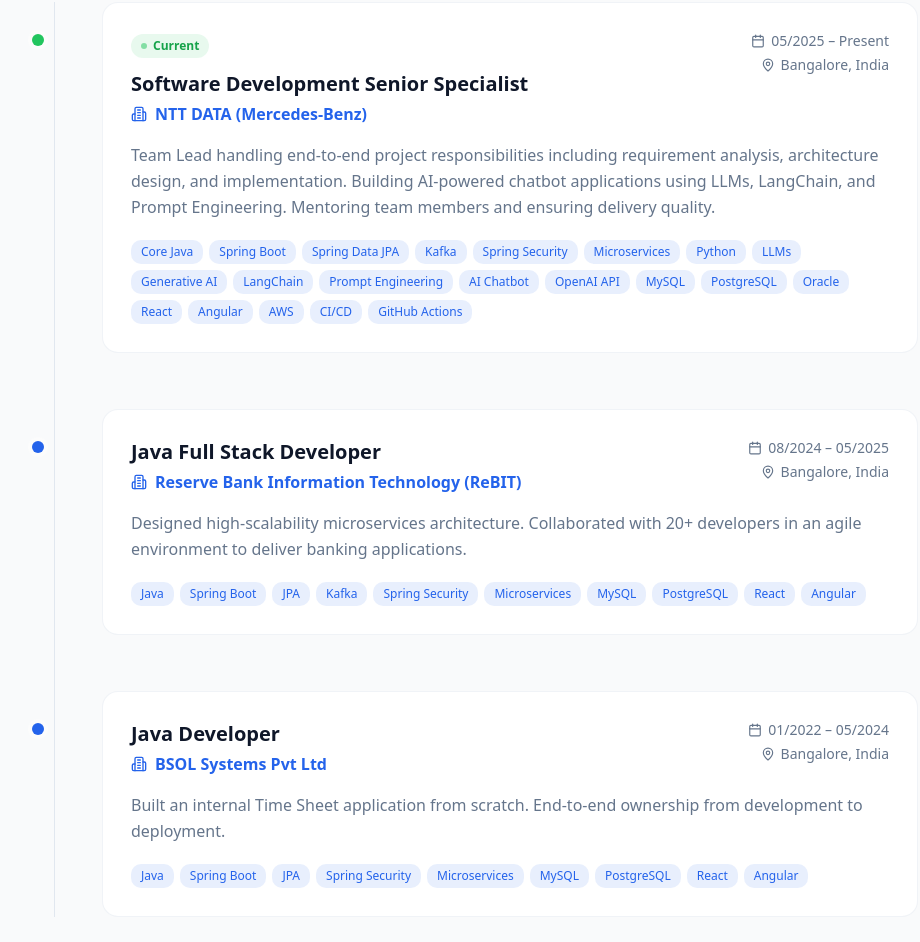
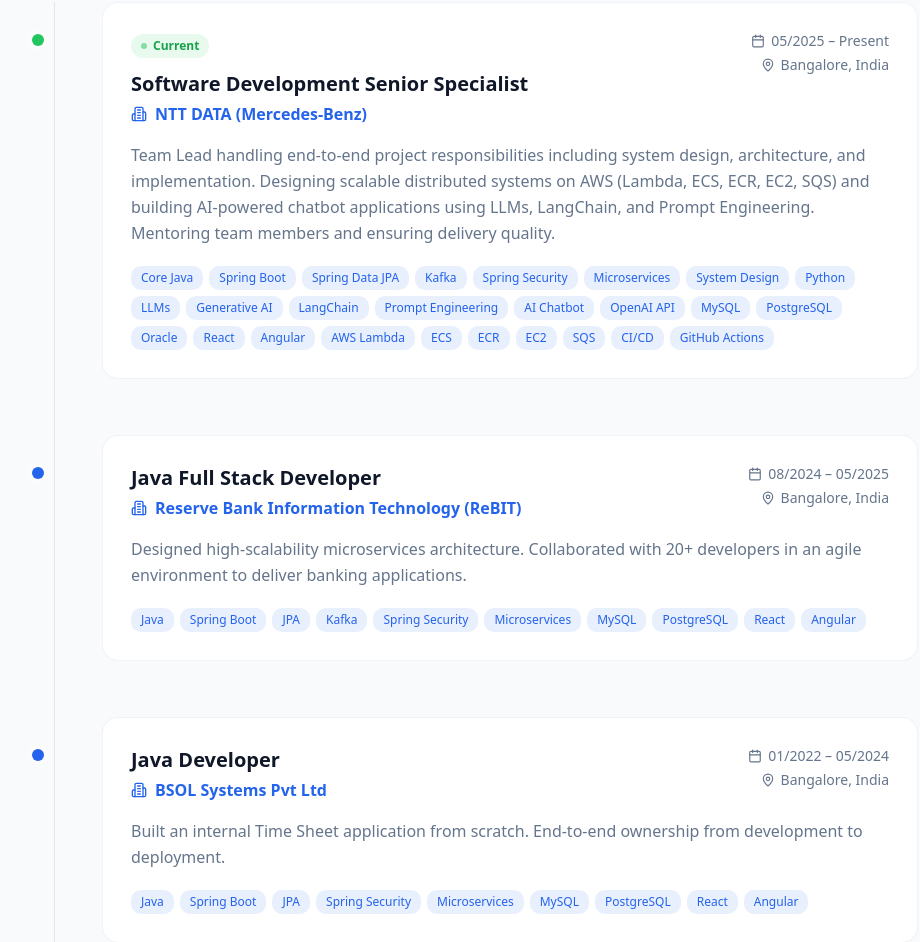
Before and after one commit to lokesh99512/lokeshk-portfolio, a React (Vite) app: page / in a window 1280 px wide. Shown: the part 2486-3428 px from the top of the page, without its empty margins (170-1090 px from the left). Built offline with nearby package versions, Linux system fonts and the light colour scheme.

Commit message:
Changes
Co-authored-by: lokesh99512 <94669011+lokesh99512@users.noreply.github.com>

```diff
--- a/src/components/Experience.tsx
+++ b/src/components/Experience.tsx
@@ -7,8 +7,8 @@ const Experience = () => {
       position: "Software Development Senior Specialist",
       duration: "05/2025 – Present",
       location: "Bangalore, India",
-      description: "Team Lead handling end-to-end project responsibilities including requirement analysis, architecture design, and implementation. Building AI-powered chatbot applications using LLMs, LangChain, and Prompt Engineering. Mentoring team members and ensuring delivery quality.",
-      technologies: ["Core Java", "Spring Boot", "Spring Data JPA", "Kafka", "Spring Security", "Microservices", "Python", "LLMs", "Generative AI", "LangChain", "Prompt Engineering", "AI Chatbot", "OpenAI API", "MySQL", "PostgreSQL", "Oracle", "React", "Angular", "AWS", "CI/CD", "GitHub Actions"],
+      description: "Team Lead handling end-to-end project responsibilities including system design, architecture, and implementation. Designing scalable distributed systems on AWS (Lambda, ECS, ECR, EC2, SQS) and building AI-powered chatbot applications using LLMs, LangChain, and Prompt Engineering. Mentoring team members and ensuring delivery quality.",
+      technologies: ["Core Java", "Spring Boot", "Spring Data JPA", "Kafka", "Spring Security", "Microservices", "System Design", "Python", "LLMs", "Generative AI", "LangChain", "Prompt Engineering", "AI Chatbot", "OpenAI API", "MySQL", "PostgreSQL", "Oracle", "React", "Angular", "AWS Lambda", "ECS", "ECR", "EC2", "SQS", "CI/CD", "GitHub Actions"],
       current: true,
     },
     {
```
